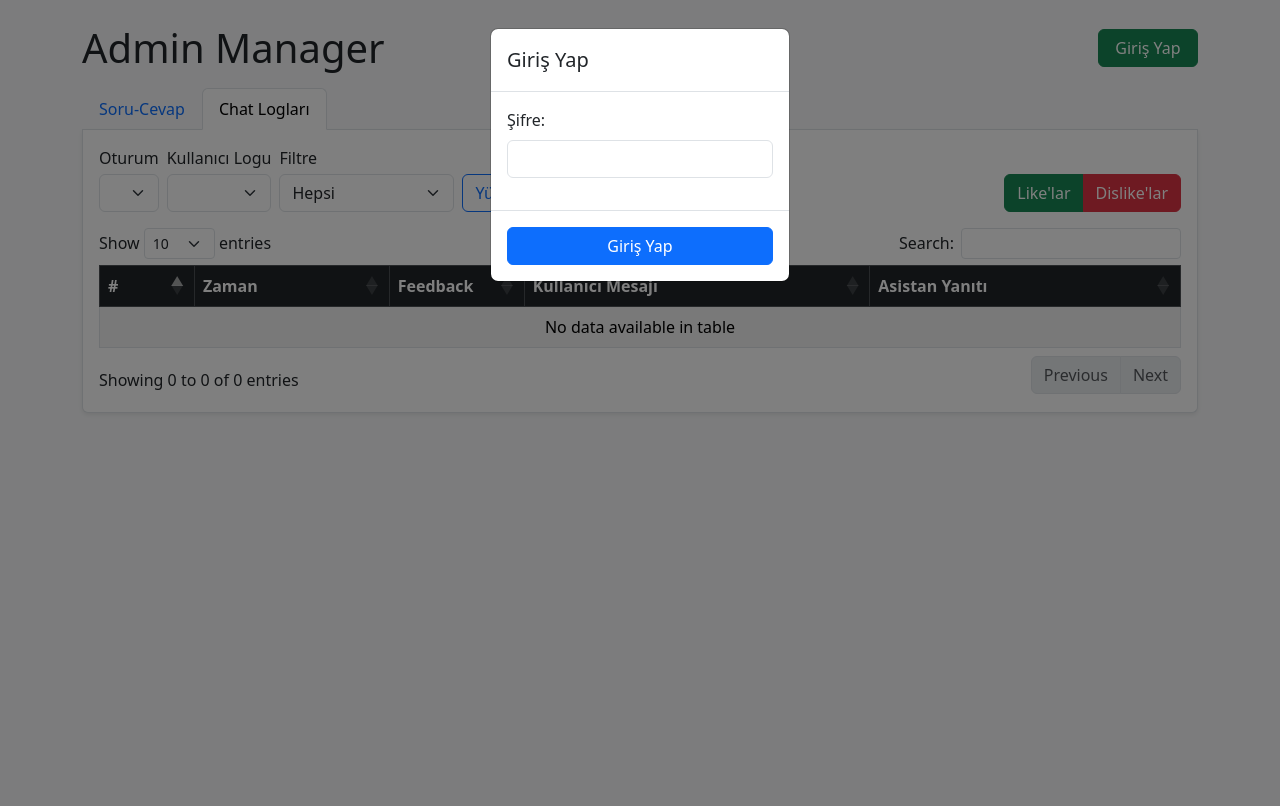
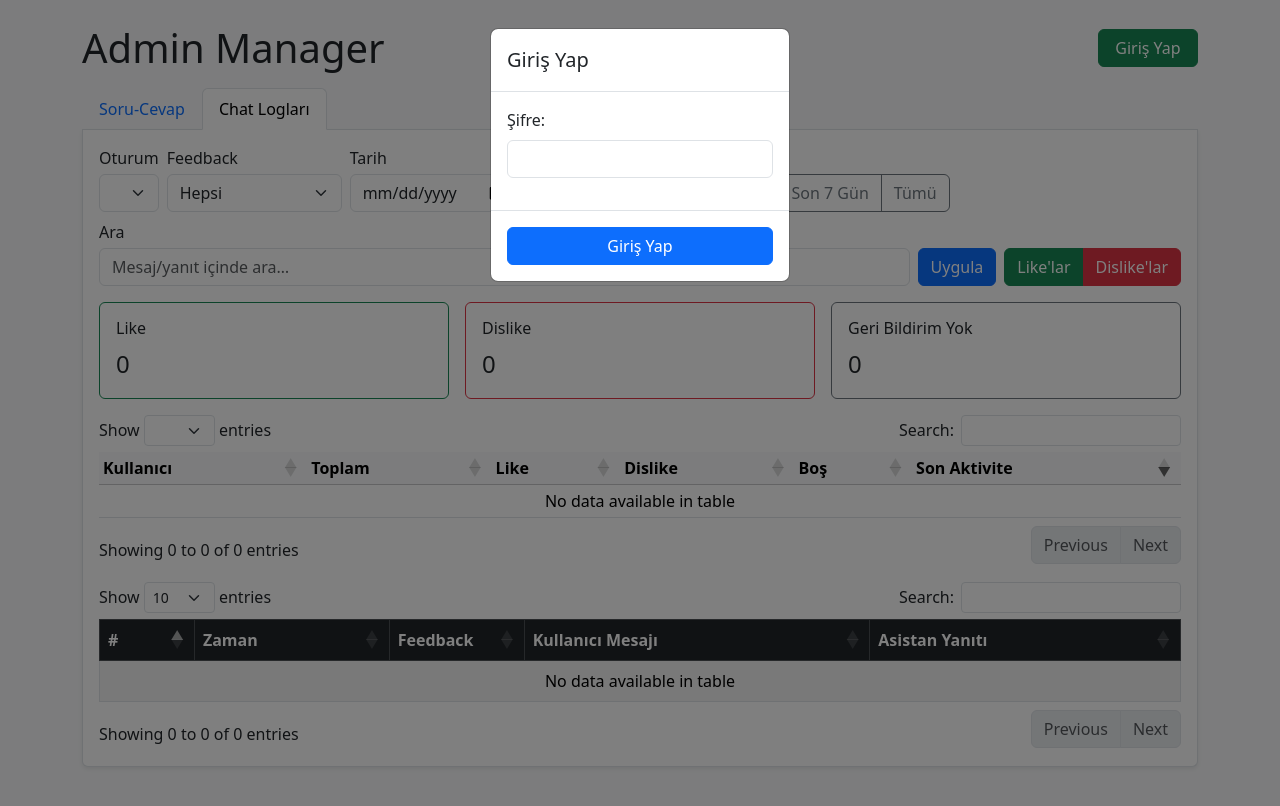
Before and after one commit to elestirmen/chatbot-asistan, a Flask app: page /admin/ in a window 1280 px wide, after a click on "Chat Logları". Shown: the top 806 px of the page. Run offline with Flask 3, Linux system fonts and the light colour scheme; lists and menus that the app fills with data are empty; parts of the project's set-up code (start-up, migrations or seed data) failed here and were passed over; some libraries are stand-ins or nearby versions.

Commit message:
feat: enhance admin panel with advanced chat log filtering and user statistics
- Updated session and user log retrieval functions to include last activity timestamps and feedback statistics.
- Introduced a new API endpoint for advanced chat log filtering based on date range, user feedback, and search queries.
- Enhanced the admin UI to display user statistics and allow quick filtering options for logs.
- Improved JavaScript functionality for dynamic table updates and user interaction within the admin panel.

```diff
--- a/app.py
+++ b/app.py
@@ -746,25 +746,80 @@ def admin_item_singular_route(idx: int):
     return jsonify(removed)
 
 
-def _list_sessions() -> List[str]:
+def _list_sessions() -> List[Dict[str, Any]]:
     if not LOGS_DIR.exists():
         return []
-    items = []
+    sessions: List[Dict[str, Any]] = []
     for p in LOGS_DIR.iterdir():
-        if p.is_dir() and re.match(r'^(sess|session)_', p.name):
-            items.append(p.name)
-    return sorted(items, reverse=True)
+        if not (p.is_dir() and re.match(r'^(sess|session)_', p.name)):
+            continue
+        last_ts: Optional[datetime] = None
+        # Try to infer last activity from contained files
+        for f in p.glob('*.json'):
+            try:
+                data = json.loads(f.read_text(encoding='utf-8'))
+                if isinstance(data, list) and data:
+                    ts_str = data[-1].get('timestamp')
+                    if ts_str:
+                        try:
+                            ts = datetime.strptime(ts_str, '%Y-%m-%d %H:%M:%S')
+                        except Exception:
+                            ts = None
+                        if ts and (last_ts is None or ts > last_ts):
+                            last_ts = ts
+            except Exception:
+                pass
+        sessions.append({
+            'session_id': p.name,
+            'last_activity': last_ts.isoformat(sep=' ') if last_ts else None,
+            'last_activity_ts': last_ts.timestamp() if last_ts else 0,
+        })
+    sessions.sort(key=lambda x: x.get('last_activity_ts', 0), reverse=True)
+    return sessions
 
 
-def _list_user_logs(session_id: str) -> List[Dict[str, str]]:
+def _list_user_logs(session_id: str) -> List[Dict[str, Any]]:
     sess_dir = LOGS_DIR / session_id
     if not sess_dir.exists() or not sess_dir.is_dir():
         return []
-    out: List[Dict[str, str]] = []
+    out: List[Dict[str, Any]] = []
     for f in sorted(sess_dir.glob('*.json')):
         m = re.match(r'^chat_log_(.+)\.json$', f.name)
         user_id = m.group(1) if m else f.stem
-        out.append({"file": f.name, "user_id": user_id})
+        total = like = dislike = unrated = 0
+        last_ts = None
+        try:
+            data = json.loads(f.read_text(encoding='utf-8'))
+            if isinstance(data, list):
+                total = len(data)
+                for e in data:
+                    fb = e.get('feedback')
+                    if fb == 'like':
+                        like += 1
+                    elif fb == 'dislike':
+                        dislike += 1
+                    else:
+                        unrated += 1
+                if data:
+                    ts_str = data[-1].get('timestamp')
+                    if ts_str:
+                        try:
+                            last_ts = datetime.strptime(ts_str, '%Y-%m-%d %H:%M:%S')
+                        except Exception:
+                            last_ts = None
+        except Exception:
+            pass
+        out.append({
+            'file': f.name,
+            'user_id': user_id,
+            'total': total,
+            'like': like,
+            'dislike': dislike,
+            'unrated': unrated,
+            'last_activity': last_ts.isoformat(sep=' ') if last_ts else None,
+            'last_activity_ts': last_ts.timestamp() if last_ts else 0,
+        })
+    out.sort(key=lambda x: x.get('last_activity_ts', 0), reverse=True)
     return out
 
 
@@ -786,6 +841,98 @@ def _filter_feedback(entries: List[Dict[str, Any]], fb: str) -> List[Dict[str, A
     if fb == 'unrated':
         return [e for e in entries if not e.get('feedback')]
     return entries
+
+
+def _parse_dt(s: Optional[str]) -> Optional[datetime]:
+    if not s:
+        return None
+    s = s.strip()
+    for fmt in ('%Y-%m-%d', '%Y-%m-%d %H:%M:%S'):
+        try:
+            dt = datetime.strptime(s, fmt)
+            if fmt == '%Y-%m-%d':
+                return datetime(dt.year, dt.month, dt.day)
+            return dt
+        except Exception:
+            continue
+    return None
+
+
+@admin_bp.route('/api/chat/logs_advanced')
+def admin_api_chat_logs_advanced():
+    if not session.get('admin_authenticated'):
+        return jsonify({'error': 'Unauthorized'}), 401
+    sess = request.args.get('session', '')
+    user_id = request.args.get('user_id', '')
+    fb = (request.args.get('feedback') or 'any').lower()
+    q = (request.args.get('q') or '').strip().lower()
+    rng = (request.args.get('range') or '').lower()
+    from_s = request.args.get('from')
+    to_s = request.args.get('to')
+
+    entries = _load_logs(sess, user_id)
+
+    now = datetime.utcnow()
+    if rng == 'today':
+        from_dt = datetime(now.year, now.month, now.day)
+        to_dt = datetime(now.year, now.month, now.day, 23, 59, 59)
+    elif rng == '7d':
+        from_dt = now - timedelta(days=7)
+        to_dt = now
+    elif rng == '30d':
+        from_dt = now - timedelta(days=30)
+        to_dt = now
+    else:
+        from_dt = _parse_dt(from_s)
+        to_dt = _parse_dt(to_s)
+        if to_dt and (to_s and len(to_s) == 10):
+            to_dt = to_dt.replace(hour=23, minute=59, second=59)
+
+    filtered: List[Dict[str, Any]] = []
+    for e in entries:
+        ts_ok = True
+        ts_str = e.get('timestamp')
+        if ts_str and (from_dt or to_dt):
+            try:
+                ts = datetime.strptime(ts_str, '%Y-%m-%d %H:%M:%S')
+            except Exception:
+                ts = None
+            if ts is not None:
+                if from_dt and ts < from_dt:
+                    ts_ok = False
+                if to_dt and ts > to_dt:
+                    ts_ok = False
+        if not ts_ok:
+            continue
+        if fb in ('like', 'dislike', 'unrated'):
+            fval = e.get('feedback')
+            if fb == 'unrated' and fval:
+                continue
+            if fb in ('like', 'dislike') and fval != fb:
+                continue
+        if q:
+            um = (e.get('user_message') or '').lower()
+            ar = (e.get('assistant_response') or '').lower()
+            if q not in um and q not in ar:
+                continue
+        filtered.append(e)
+
+    summary = {
+        'total': len(filtered),
+        'like': sum(1 for e in filtered if e.get('feedback') == 'like'),
+        'dislike': sum(1 for e in filtered if e.get('feedback') == 'dislike'),
+        'unrated': sum(1 for e in filtered if not e.get('feedback')),
+    }
+    items = []
+    for i, e in enumerate(filtered):
+        items.append({
+            'idx': i,
+            'timestamp': e.get('timestamp'),
+            'feedback': e.get('feedback'),
+            'user_message': e.get('user_message'),
+            'assistant_response': e.get('assistant_response'),
+        })
+    return jsonify({'items': items, 'summary': summary})
 
 
 @admin_bp.route('/api/chat/sessions')
@@ -835,12 +982,13 @@ def admin_api_chat_search_by_feedback():
         limit = 200
     results: List[Dict[str, Any]] = []
     for sess in _list_sessions():
-        for u in _list_user_logs(sess):
-            entries = _load_logs(sess, u['user_id'])
+        sess_id = sess['session_id'] if isinstance(sess, dict) else sess
+        for u in _list_user_logs(sess_id):
+            entries = _load_logs(sess_id, u['user_id'])
             filtered = _filter_feedback(entries, fb)
             for idx, e in enumerate(filtered):
                 results.append({
-                    'session_id': sess,
+                    'session_id': sess_id,
                     'user_id': u['user_id'],
                     'idx': idx,
                     'timestamp': e.get('timestamp'),
--- a/static/js/admin.js
+++ b/static/js/admin.js
@@ -19,6 +19,9 @@ document.addEventListener('DOMContentLoaded', () => {
   let isAuthenticated = false;
 
   const $sessionSel = $('#sessionSelect');
+  const $usersTableEl = $('#usersTable');
+  let usersTable;
+  // Eski select yedeği (şablonda artık görünmüyor ama referans kalabilir)
   const $userSel = $('#userSelect');
   const $feedbackSel = $('#feedbackFilter');
   let logsTable;
@@ -74,7 +77,8 @@ document.addEventListener('DOMContentLoaded', () => {
   function initQaTable() {
     qaTable = $('#qaTable').DataTable({
       ajax: {
-        url: () => `/admin/api/items?file=${currentFile}`,
+        url: '/admin/api/items',
+        data: function(){ return { file: currentFile }; },
         dataSrc: '',
         type: 'GET',
         cache: false,
@@ -113,7 +117,7 @@ document.addEventListener('DOMContentLoaded', () => {
 
   $('#fileSelect').on('change', function () {
     currentFile = this.value;
-    qaTable?.ajax.url(`/admin/api/items?file=${currentFile}`).load();
+    if (qaTable) qaTable.ajax.reload();
   });
 
   function loadSessions() {
@@ -121,50 +125,112 @@ document.addEventListener('DOMContentLoaded', () => {
       $sessionSel.empty();
       if (!items?.length) {
         $sessionSel.append('<option value="">(Oturum bulunamadı)</option>');
-        $userSel.empty();
+        if (usersTable) usersTable.clear().draw();
         return;
       }
-      items.forEach((s) => $sessionSel.append(`<option value="${s}">${s}</option>`));
+      // items: [{session_id,last_activity,last_activity_ts}]
+      items.forEach((it) => {
+        const label = `${it.session_id}${it.last_activity ? ' ('+it.last_activity+')' : ''}`;
+        $sessionSel.append(`<option value="${it.session_id}">${label}</option>`);
+      });
       loadUsersForSession();
     }).fail((xhr) => {
       if (xhr.status === 401) loginModal?.show();
     });
   }
 
-  function loadUsersForSession() {
-    const sessionId = $sessionSel.val();
-    $userSel.empty();
-    if (!sessionId) return;
-    $.getJSON(`/admin/api/chat/users?session=${encodeURIComponent(sessionId)}`, (list) => {
-      if (!list?.length) {
-        $userSel.append('<option value="">(Log dosyası yok)</option>');
-        return;
-      }
-      list.forEach((u) => $userSel.append(`<option value="${u.user_id}">${esc(u.file)}</option>`));
+  function ensureUsersTable() {
+    if (usersTable) return;
+    usersTable = $usersTableEl.DataTable({
+      data: [],
+      columns: [
+        { data: 'user_id' },
+        { data: 'total' },
+        { data: 'like' },
+        { data: 'dislike' },
+        { data: 'unrated' },
+        { data: 'last_activity' },
+      ],
+      order: [[5, 'desc']],
+      pageLength: 5,
+    });
+    $('#usersTable tbody').on('click', 'tr', function () {
+      const row = usersTable.row(this).data();
+      if (!row) return;
+      $userSel.val(row.user_id); // yedek
+      loadLogsAdvanced();
+      $('#usersTable tbody tr').removeClass('table-active');
+      $(this).addClass('table-active');
     });
   }
 
-  function loadLogs() {
+  function loadUsersForSession() {
     const sessionId = $sessionSel.val();
-    const userId = $userSel.val();
+    if (!sessionId) return;
+    ensureUsersTable();
+    $.getJSON(`/admin/api/chat/users?session=${encodeURIComponent(sessionId)}`, (list) => {
+      usersTable.clear();
+      usersTable.rows.add(list || []);
+      usersTable.draw();
+    });
+  }
+
+  function loadLogsAdvanced() {
+    const sessionId = $sessionSel.val();
+    let userId = $userSel.val();
+    // Eğer usersTable'da seçili satır varsa onu esas al
+    const sel = usersTable?.row('.table-active')?.data();
+    if (sel) userId = sel.user_id;
     const fb = $feedbackSel.val();
+    const from = $('#fromDate').val();
+    const to = $('#toDate').val();
+    const q = $('#searchText').val();
     if (!sessionId || !userId) return;
-    $.getJSON(`/admin/api/chat/logs?session=${encodeURIComponent(sessionId)}&user_id=${encodeURIComponent(userId)}&feedback=${encodeURIComponent(fb)}`, (items) => {
+    const url = `/admin/api/chat/logs_advanced?session=${encodeURIComponent(sessionId)}&user_id=${encodeURIComponent(userId)}&feedback=${encodeURIComponent(fb)}&from=${encodeURIComponent(from||'')}&to=${encodeURIComponent(to||'')}&q=${encodeURIComponent(q||'')}`;
+    $.getJSON(url, (res) => {
       ensureLogsTable();
       logsTable.clear();
-      logsTable.rows.add(items || []);
+      logsTable.rows.add(res.items || []);
       logsTable.draw();
+      // stats
+      $('#statLike').text(res.summary?.like ?? 0);
+      $('#statDislike').text(res.summary?.dislike ?? 0);
+      $('#statUnrated').text(res.summary?.unrated ?? 0);
     });
   }
 
   $('#logs-tab').on('shown.bs.tab', () => {
     ensureLogsTable();
+    ensureUsersTable();
     loadSessions();
   });
   $sessionSel.on('change', loadUsersForSession);
-  $('#loadLogsBtn').on('click', loadLogs);
-  $feedbackSel.on('change', loadLogs);
-  $userSel.on('change', loadLogs);
+  $('#loadLogsBtn').on('click', loadLogsAdvanced);
+  $feedbackSel.on('change', loadLogsAdvanced);
+  $userSel.on('change', loadLogsAdvanced);
+  $('#searchText').on('keydown', function(e){ if(e.key==='Enter'){ e.preventDefault(); loadLogsAdvanced(); }});
+  $('#quickToday').on('click', function(e){ e.preventDefault(); $('#fromDate').val(''); $('#toDate').val(''); loadQuick('today'); });
+  $('#quick7d').on('click', function(e){ e.preventDefault(); $('#fromDate').val(''); $('#toDate').val(''); loadQuick('7d'); });
+  $('#quickAll').on('click', function(e){ e.preventDefault(); $('#fromDate').val(''); $('#toDate').val(''); loadLogsAdvanced(); });
+  function loadQuick(range){
+    const sessionId = $sessionSel.val();
+    let userId = $userSel.val();
+    const sel = usersTable?.row('.table-active')?.data();
+    if (sel) userId = sel.user_id;
+    const fb = $feedbackSel.val();
+    const q = $('#searchText').val();
+    if (!sessionId || !userId) return;
+    const url = `/admin/api/chat/logs_advanced?session=${encodeURIComponent(sessionId)}&user_id=${encodeURIComponent(userId)}&feedback=${encodeURIComponent(fb)}&range=${encodeURIComponent(range)}&q=${encodeURIComponent(q||'')}`;
+    $.getJSON(url, (res) => {
+      ensureLogsTable();
+      logsTable.clear();
+      logsTable.rows.add(res.items || []);
+      logsTable.draw();
+      $('#statLike').text(res.summary?.like ?? 0);
+      $('#statDislike').text(res.summary?.dislike ?? 0);
+      $('#statUnrated').text(res.summary?.unrated ?? 0);
+    });
+  }
   $('#quickLikes').on('click', () => {
     $.getJSON('/admin/api/chat/search_by_feedback?feedback=like&limit=200', (items) => {
       ensureLogsTable();
@@ -226,7 +292,7 @@ document.addEventListener('DOMContentLoaded', () => {
             currentFile = POST_LOGIN_DEFAULT_FILE;
             $fileSel.val(currentFile);
             if (qaTable) {
-              qaTable.ajax.url(`/admin/api/items?file=${currentFile}`).load(() => updateAuthUI());
+              qaTable.ajax.reload(() => updateAuthUI());
             } else {
               initQaTable();
               updateAuthUI();
--- a/templates/admin.html
+++ b/templates/admin.html
@@ -62,11 +62,7 @@
           <select id="sessionSelect" class="form-select"></select>
         </div>
         <div class="col-auto">
-          <label for="userSelect" class="form-label mb-1">Kullanıcı Logu</label>
-          <select id="userSelect" class="form-select"></select>
-        </div>
-        <div class="col-auto">
-          <label for="feedbackFilter" class="form-label mb-1">Filtre</label>
+          <label for="feedbackFilter" class="form-label mb-1">Feedback</label>
           <select id="feedbackFilter" class="form-select">
             <option value="any">Hepsi</option>
             <option value="like">Sadece Like</option>
@@ -75,7 +71,26 @@
           </select>
         </div>
         <div class="col-auto">
-          <button class="btn btn-outline-primary" id="loadLogsBtn">Yükle</button>
+          <label class="form-label mb-1">Tarih</label>
+          <div class="d-flex gap-2">
+            <input type="date" id="fromDate" class="form-control" placeholder="Başlangıç">
+            <input type="date" id="toDate" class="form-control" placeholder="Bitiş">
+          </div>
+        </div>
+        <div class="col-auto">
+          <label class="form-label mb-1">Hızlı</label>
+          <div class="btn-group d-flex">
+            <button class="btn btn-outline-secondary" id="quickToday">Bugün</button>
+            <button class="btn btn-outline-secondary" id="quick7d">Son 7 Gün</button>
+            <button class="btn btn-outline-secondary" id="quickAll">Tümü</button>
+          </div>
+        </div>
+        <div class="col-auto flex-grow-1">
+          <label class="form-label mb-1" for="searchText">Ara</label>
+          <input type="text" id="searchText" class="form-control" placeholder="Mesaj/yanıt içinde ara…">
+        </div>
+        <div class="col-auto">
+          <button class="btn btn-primary" id="loadLogsBtn">Uygula</button>
         </div>
         <div class="col-auto ms-auto">
           <div class="btn-group" role="group">
@@ -84,6 +99,30 @@
           </div>
         </div>
       </div>
+
+      <!-- Özet kartlar -->
+      <div id="statsCards" class="row g-3 mb-3">
+        <div class="col-sm-4">
+          <div class="card border-success"><div class="card-body"><h6 class="card-title">Like</h6><div id="statLike" class="fs-4">0</div></div></div>
+        </div>
+        <div class="col-sm-4">
+          <div class="card border-danger"><div class="card-body"><h6 class="card-title">Dislike</h6><div id="statDislike" class="fs-4">0</div></div></div>
+        </div>
+        <div class="col-sm-4">
+          <div class="card border-secondary"><div class="card-body"><h6 class="card-title">Geri Bildirim Yok</h6><div id="statUnrated" class="fs-4">0</div></div></div>
+        </div>
+      </div>
+
+      <!-- Kullanıcılar tablosu -->
+      <div class="mb-3">
+        <table id="usersTable" class="table table-sm table-hover w-100">
+          <thead class="table-light"><tr>
+            <th>Kullanıcı</th><th>Toplam</th><th>Like</th><th>Dislike</th><th>Boş</th><th>Son Aktivite</th>
+          </tr></thead>
+          <tbody></tbody>
+        </table>
+      </div>
+
       <table id="logsTable" class="table table-striped table-bordered w-100">
         <thead class="table-dark"><tr>
           <th style="width:60px">#</th>
@@ -151,11 +190,11 @@
     </div>
   </div>
 
-  <script src="/static/vendor/jquery-3.7.1.min.js"></script>
-  <script src="/static/vendor/bootstrap.bundle.min.js"></script>
-  <script src="/static/vendor/jquery.dataTables.min.js"></script>
-  <script src="/static/vendor/dataTables.bootstrap5.min.js"></script>
-  <script src="/static/js/admin.js"></script>
+  <script src="/static/vendor/jquery-3.7.1.min.js?v=2"></script>
+  <script src="/static/vendor/bootstrap.bundle.min.js?v=2"></script>
+  <script src="/static/vendor/jquery.dataTables.min.js?v=2"></script>
+  <script src="/static/vendor/dataTables.bootstrap5.min.js?v=2"></script>
+  <script src="/static/js/admin.js?v=2"></script>
 </div>
 </body>
 </html>
```
